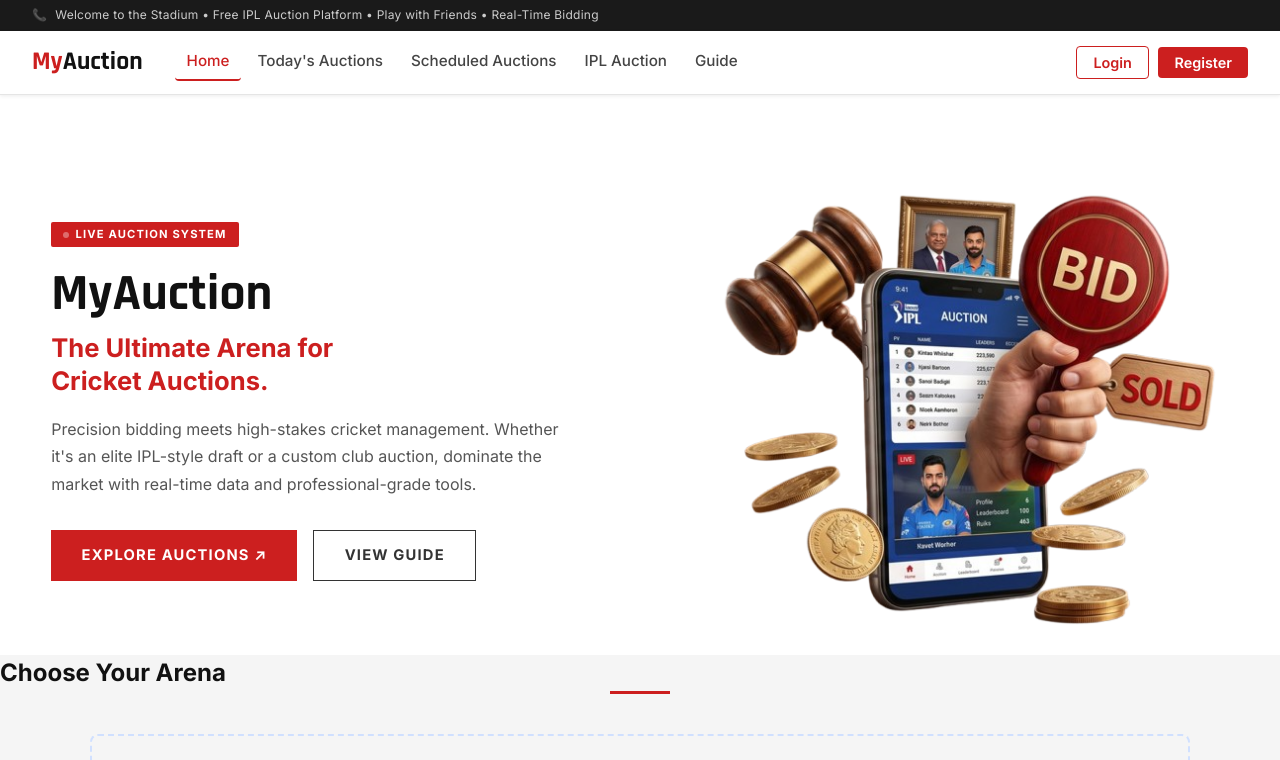
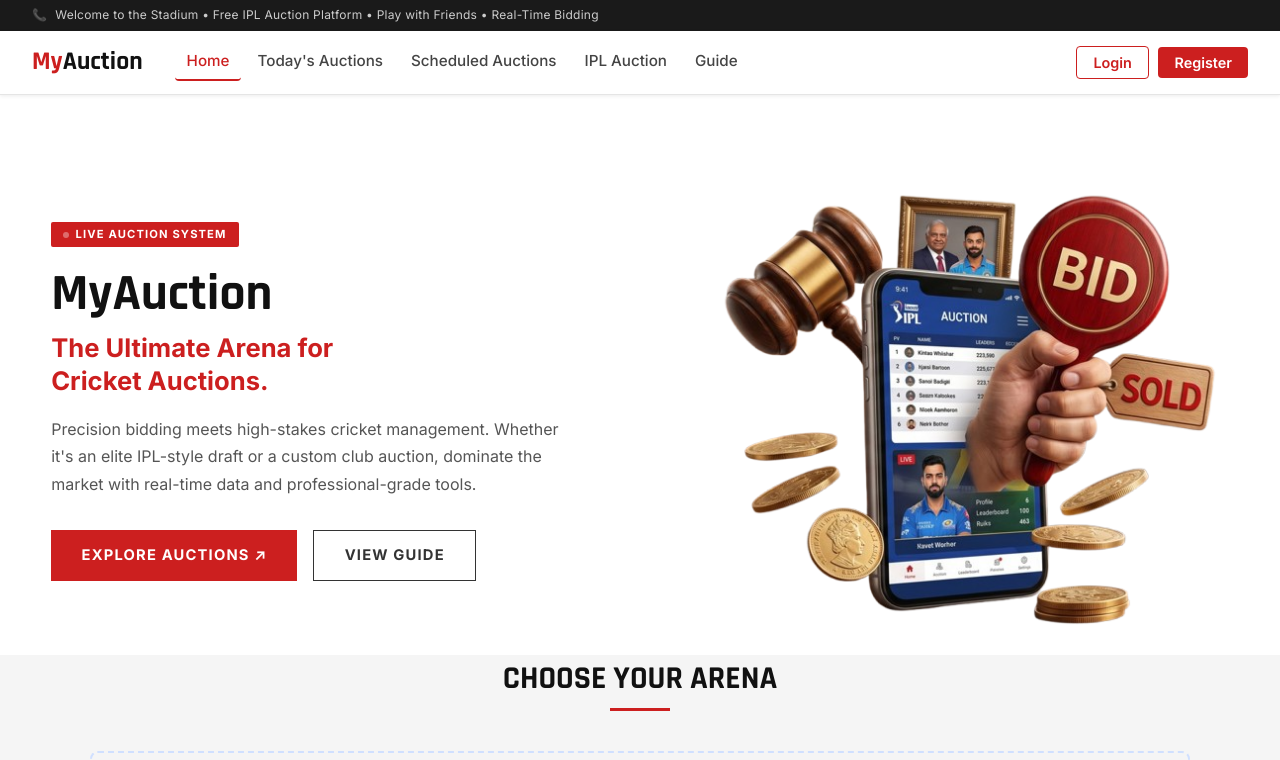
Before and after one commit to shubhlodaliya/ipl_auction, a website: page index.html in a window 1280 px wide. Shown: the top 760 px of the page. Drawn offline with Linux system fonts and the light colour scheme; no server answers.

Commit message:
feat: add section title styling for improved visual hierarchy and readability

```diff
--- a/home-redesign.css
+++ b/home-redesign.css
@@ -309,6 +309,15 @@
   letter-spacing: 0.06em;
   color: #888;
   text-transform: uppercase;
+}
+.ma-section-title {
+  font-family: 'Rajdhani', sans-serif;
+  font-size: clamp(1.85rem, 2.5vw, 2.5rem);
+  font-weight: 700;
+  color: #111;
+  text-transform: uppercase;
+  text-align: center;
+  margin-bottom: 0.35rem;
 }
 .ma-section-divider {
   width: 60px;
```
